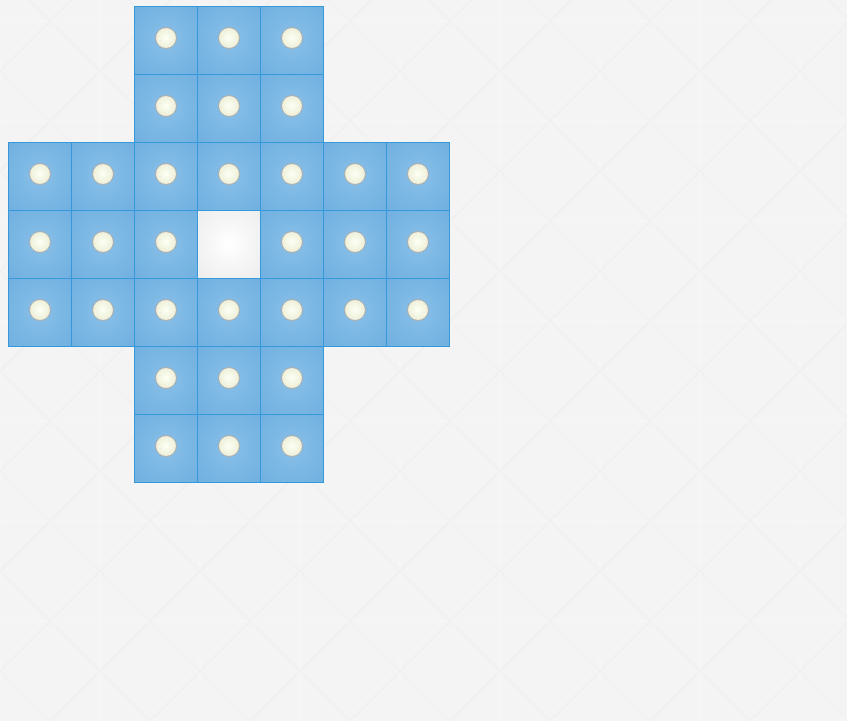
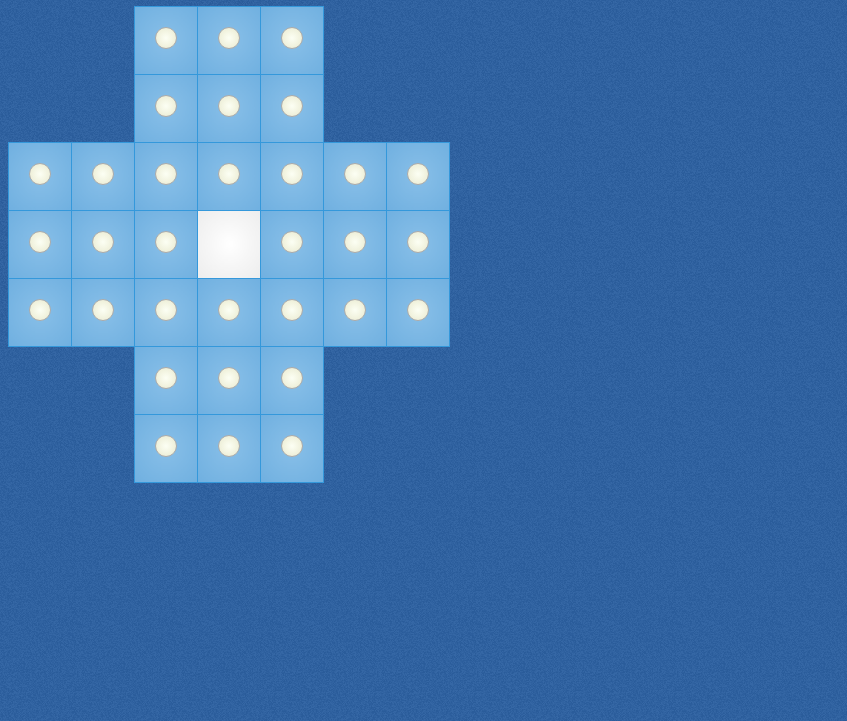
Before and after one commit to vraa/33holepeg, a plain HTML site: page index.html in a window 1280 px wide. Shown: the part 79-800 px from the top of the page, without its empty margins (0-847 px from the left). Drawn offline with Linux system fonts and the light colour scheme.

Commit message:
Change background image and font colors.

```diff
--- a/index.html
+++ b/index.html
@@ -11,9 +11,9 @@
 		<style type="text/css">
 
 			body{
-				background:#fff url(agsquare.png);
+				background:#fff url(bg-noise.png);
 				font:1em Exo, Arial, Sans;
-				color: #88bfe8;
+				color: #fff;
 				text-align: center;
 			}
 
@@ -36,6 +36,7 @@
 			}
 			.cell.dead{
 				border:none;
+				box-shadow: none;
 			}
 			.cell.hole{
 				background: #ffffff; /* Old browsers */
@@ -56,8 +57,8 @@ background: -o-radial-gradient(center, ellipse cover,  #ffff88 0%,#ffff88 100%);
 background: -ms-radial-gradient(center, ellipse cover,  #ffff88 0%,#ffff88 100%); /* IE10+ */
 background: radial-gradient(ellipse at center,  #ffff88 0%,#ffff88 100%); /* W3C */
 filter: progid:DXImageTransform.Microsoft.gradient( startColorstr='#ffff88', endColorstr='#ffff88',GradientType=1 ); /* IE6-9 fallback on horizontal gradient */
+			}
 
-			}
 			.cell.alive{
 				background: #88bfe8; /* Old browsers */
 background: -moz-radial-gradient(center, ellipse cover,  #88bfe8 0%, #70b0e0 100%); /* FF3.6+ */
@@ -86,13 +87,16 @@ background: -ms-radial-gradient(center, ellipse cover,  #fcfff4 0%,#e9e9ce 100%)
 background: radial-gradient(ellipse at center,  #fcfff4 0%,#e9e9ce 100%); /* W3C */
 filter: progid:DXImageTransform.Microsoft.gradient( startColorstr='#fcfff4', endColorstr='#e9e9ce',GradientType=1 ); /* IE6-9 fallback on horizontal gradient */
 
-
 			}
 			.cell.alive .marble:hover{
 				box-shadow: 0 0 10px #666;
 			}
 			.dead .marble, .hole .marble{
 				visibility: hidden;
+			}
+			.hole.target .marble{
+				visibility: visible;
+				border: 1px dashed #888;
 			}
 
 		</style>
```
Also changed, not shown: agsquare.png (deleted), bg-noise.png (added).
